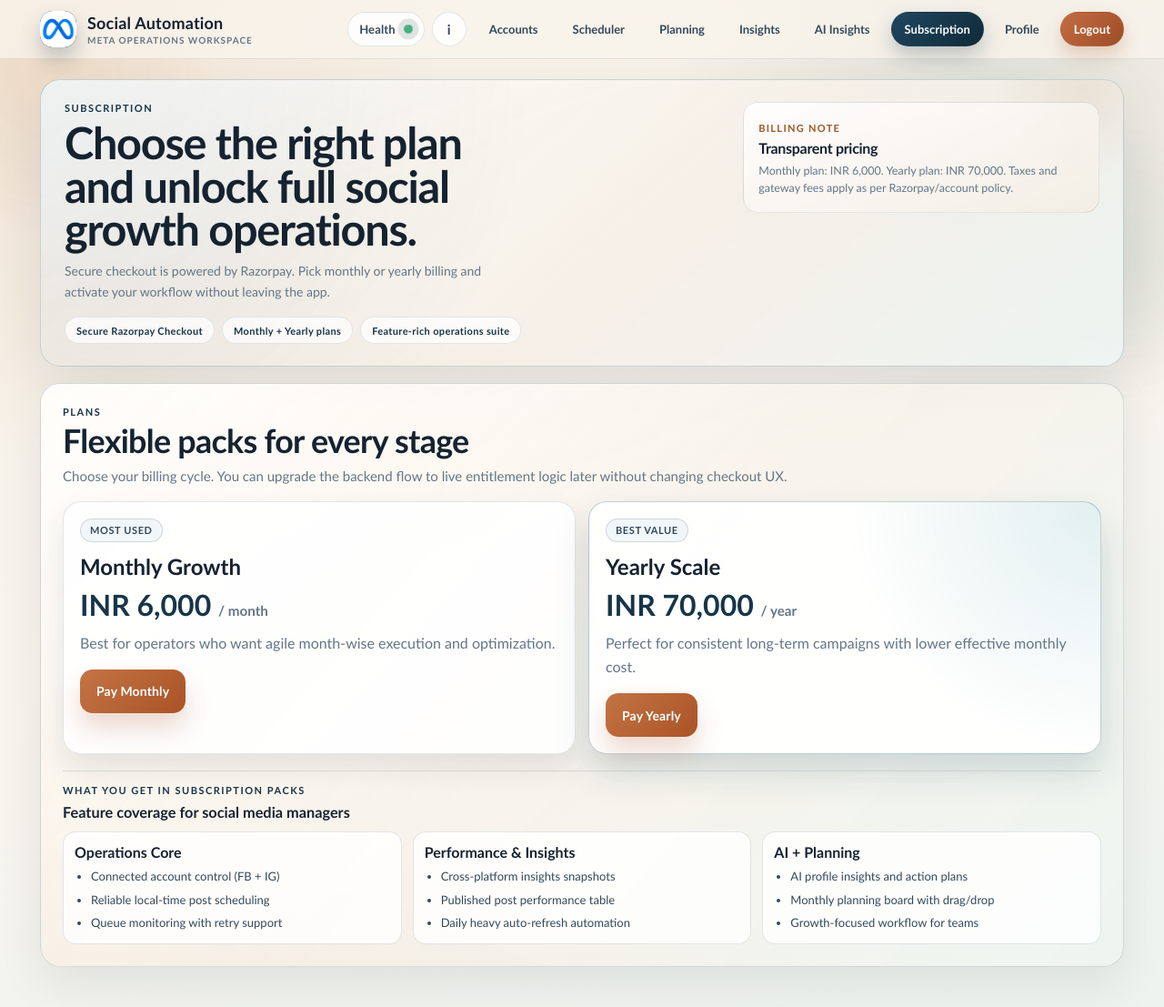
After one commit to prarit0097/SocialMediaAutomation, a Django app: page /dashboard/subscription/ in a window 1280 px wide. The commit adds this page. Shown: the whole page at 91% size. Run offline with Django 5.2, Linux system fonts and the light colour scheme; the visitor is signed in with stand-in values (Sample User, id 1); parts of the project's set-up code (start-up, migrations or seed data) failed here and were passed over; some libraries are stand-ins or nearby versions.

Commit message:
Add subscription checkout flow and fix FB video post stats mapping

```diff
--- a/dashboard/urls.py
+++ b/dashboard/urls.py
@@ -10,8 +10,11 @@ urlpatterns = [
     path("insights/", views.insights_page, name="insights"),
     path("ai-insights/", views.ai_insights_page, name="ai_insights"),
     path("profile/", views.profile_page, name="profile"),
+    path("subscription/", views.subscription_page, name="subscription"),
     path("meta-app-config/", views.meta_app_config, name="meta_app_config"),
     path("profile-data/", views.profile_data, name="profile_data"),
+    path("subscription/create-order/", views.subscription_create_order, name="subscription_create_order"),
+    path("subscription/verify-payment/", views.subscription_verify_payment, name="subscription_verify_payment"),
     path("public-url-status/", views.public_url_status, name="public_url_status"),
     path("token-health-status/", views.token_health_status, name="token_health_status"),
 ]
--- a/dashboard/views.py
+++ b/dashboard/views.py
@@ -1,10 +1,14 @@
 import json
 import os
 import re
+import hmac
+import hashlib
+import uuid
 from datetime import datetime, timedelta
 from pathlib import Path
 from urllib.parse import urlparse
 
+import requests
 from django.conf import settings
 from django.core.cache import cache
 from django.contrib.auth.decorators import login_required
@@ -26,6 +30,26 @@ def _normalize_base_url(value: str) -> str:
 
 ENV_META_KEYS = ("META_APP_ID", "META_APP_SECRET", "META_REDIRECT_URI")
 ENV_SIMPLE_VALUE_RE = re.compile(r"^[A-Za-z0-9_./:@+-]+$")
+SUBSCRIPTION_MONTHLY_AMOUNT_PAISE = 600000
+SUBSCRIPTION_YEARLY_AMOUNT_PAISE = 7000000
+SUBSCRIPTION_PLAN_CONFIG = {
+    "monthly": {
+        "plan_key": "monthly",
+        "title": "Monthly Growth Plan",
+        "price_label": "INR 6,000 / month",
+        "amount_paise": SUBSCRIPTION_MONTHLY_AMOUNT_PAISE,
+        "billing_cycle": "monthly",
+        "tagline": "Perfect for fast monthly execution and iteration.",
+    },
+    "yearly": {
+        "plan_key": "yearly",
+        "title": "Yearly Scale Plan",
+        "price_label": "INR 70,000 / year",
+        "amount_paise": SUBSCRIPTION_YEARLY_AMOUNT_PAISE,
+        "billing_cycle": "yearly",
+        "tagline": "Best value for long-term growth operations.",
+    },
+}
 
 
 def _env_file_path() -> Path:
@@ -132,6 +156,46 @@ def _profile_payload(user) -> dict:
         "subscription_status": profile.subscription_status,
         "subscription_expires_on": profile.subscription_expires_on.isoformat() if profile.subscription_expires_on else None,
     }
+
+
+def _subscription_page_payload() -> dict:
+    return {
+        "razorpay_key_id": str(getattr(settings, "RAZORPAY_KEY_ID", "") or "").strip(),
+        "currency": str(getattr(settings, "RAZORPAY_CURRENCY", "INR") or "INR").strip().upper(),
+        "plans": SUBSCRIPTION_PLAN_CONFIG,
+        "feature_groups": [
+            {
+                "title": "Operations Core",
+                "items": [
+                    "Connected account control (FB + IG)",
+                    "Reliable local-time post scheduling",
+                    "Queue monitoring with retry support",
+                ],
+            },
+            {
+                "title": "Performance & Insights",
+                "items": [
+                    "Cross-platform insights snapshots",
+                    "Published post performance table",
+                    "Daily heavy auto-refresh automation",
+                ],
+            },
+            {
+                "title": "AI + Planning",
+                "items": [
+                    "AI profile insights and action plans",
+                    "Monthly planning board with drag/drop",
+                    "Growth-focused workflow for teams",
+                ],
+            },
+        ],
+    }
+
+
+def _is_razorpay_configured() -> bool:
+    key_id = str(getattr(settings, "RAZORPAY_KEY_ID", "") or "").strip()
+    key_secret = str(getattr(settings, "RAZORPAY_KEY_SECRET", "") or "").strip()
+    return bool(key_id and key_secret)
 
 
 def _public_url_status_payload(request):
@@ -417,6 +481,11 @@ def profile_page(request):
 
 
 @login_required
+def subscription_page(request):
+    return render(request, "dashboard/subscription.html", {"subscription": _subscription_page_payload()})
+
+
+@login_required
 def public_url_status(request):
     return JsonResponse(_public_url_status_payload(request))
 
@@ -539,3 +608,114 @@ def profile_data(request):
     response["ok"] = True
     response["message"] = "Profile updated successfully."
     return JsonResponse(response)
+
+
+@login_required
+@require_http_methods(["POST"])
+def subscription_create_order(request):
+    if not _is_razorpay_configured():
+        return JsonResponse(
+            {"error": "Razorpay is not configured. Set RAZORPAY_KEY_ID and RAZORPAY_KEY_SECRET in .env."},
+            status=400,
+        )
+
+    try:
+        payload = json.loads(request.body.decode("utf-8") or "{}")
+    except json.JSONDecodeError:
+        return JsonResponse({"error": "Invalid JSON body."}, status=400)
+
+    plan_key = str(payload.get("plan") or "").strip().lower()
+    if plan_key not in SUBSCRIPTION_PLAN_CONFIG:
+        return JsonResponse({"error": "Invalid plan selected."}, status=400)
+
+    plan = SUBSCRIPTION_PLAN_CONFIG[plan_key]
+    currency = str(getattr(settings, "RAZORPAY_CURRENCY", "INR") or "INR").strip().upper()
+    key_id = str(getattr(settings, "RAZORPAY_KEY_ID", "") or "").strip()
+    key_secret = str(getattr(settings, "RAZORPAY_KEY_SECRET", "") or "").strip()
+
+    order_payload = {
+        "amount": int(plan["amount_paise"]),
+        "currency": currency,
+        "receipt": f"subs_{plan_key}_{uuid.uuid4().hex[:16]}",
+        "notes": {
+            "plan_key": plan_key,
+            "billing_cycle": plan["billing_cycle"],
+            "user_id": str(request.user.id),
+            "username": str(request.user.username),
+        },
+    }
+
+    try:
+        response = requests.post(
+            "https://api.razorpay.com/v1/orders",
+            auth=(key_id, key_secret),
+            json=order_payload,
+            timeout=20,
+        )
+    except requests.RequestException as exc:
+        return JsonResponse({"error": f"Unable to reach Razorpay: {exc}"}, status=502)
+
+    if response.status_code >= 400:
+        detail = ""
+        try:
+            body = response.json()
+            detail = str(body.get("error", {}).get("description") or body.get("error", {}).get("reason") or "").strip()
+        except ValueError:
+            detail = response.text[:300]
+        return JsonResponse({"error": detail or "Razorpay order creation failed."}, status=502)
+
+    order = response.json()
+    return JsonResponse(
+        {
+            "ok": True,
+            "order_id": order.get("id"),
+            "amount": order.get("amount"),
+            "currency": order.get("currency"),
+            "plan": plan_key,
+            "razorpay_key_id": key_id,
+            "plan_title": plan["title"],
+            "price_label": plan["price_label"],
+            "prefill": {
+                "name": f"{request.user.first_name} {request.user.last_name}".strip() or request.user.username,
+                "email": request.user.email,
+            },
+        }
+    )
+
+
+@login_required
+@require_http_methods(["POST"])
+def subscription_verify_payment(request):
+    if not _is_razorpay_configured():
+        return JsonResponse(
+            {"error": "Razorpay is not configured. Set RAZORPAY_KEY_ID and RAZORPAY_KEY_SECRET in .env."},
+            status=400,
+        )
+
+    try:
+        payload = json.loads(request.body.decode("utf-8") or "{}")
+    except json.JSONDecodeError:
+        return JsonResponse({"error": "Invalid JSON body."}, status=400)
+
+    order_id = str(payload.get("razorpay_order_id") or "").strip()
+    payment_id = str(payload.get("razorpay_payment_id") or "").strip()
+    signature = str(payload.get("razorpay_signature") or "").strip()
+
+    if not order_id or not payment_id or not signature:
+        return JsonResponse({"error": "Missing Razorpay verification fields."}, status=400)
+
+    key_secret = str(getattr(settings, "RAZORPAY_KEY_SECRET", "") or "").strip()
+    signed_payload = f"{order_id}|{payment_id}".encode("utf-8")
+    expected_signature = hmac.new(key_secret.encode("utf-8"), signed_payload, hashlib.sha256).hexdigest()
+
+    if not hmac.compare_digest(expected_signature, signature):
+        return JsonResponse({"error": "Payment signature verification failed."}, status=400)
+
+    return JsonResponse(
+        {
+            "ok": True,
+            "message": "Payment verified successfully.",
+            "payment_id": payment_id,
+            "order_id": order_id,
+        }
+    )
--- a/publishing/services.py
+++ b/publishing/services.py
@@ -52,7 +52,7 @@ def publish_scheduled_post(post):
                     description=caption,
                 )
                 logger.info("facebook video publish response post id=%s response=%s", post.id, result)
-                return result.get("id")
+                return result.get("post_id") or result.get("id")
 
             if ext and ext not in IMAGE_EXTENSIONS:
                 raise MetaPermanentError(f"Unsupported Facebook media type: {ext}")
--- a/social_automation/settings.py
+++ b/social_automation/settings.py
@@ -18,6 +18,9 @@ env = environ.Env(
     GOOGLE_OAUTH_CLIENT_ID=(str, ""),
     GOOGLE_OAUTH_CLIENT_SECRET=(str, ""),
     GOOGLE_OAUTH_REDIRECT_URI=(str, ""),
+    RAZORPAY_KEY_ID=(str, ""),
+    RAZORPAY_KEY_SECRET=(str, ""),
+    RAZORPAY_CURRENCY=(str, "INR"),
     CACHE_BACKEND=(str, "locmem"),
     CACHE_DEFAULT_TIMEOUT_SECONDS=(int, 300),
     INSIGHTS_RESPONSE_CACHE_TTL=(int, 90),
@@ -176,6 +179,9 @@ OPENAI_TIMEOUT_SECONDS = env("OPENAI_TIMEOUT_SECONDS")
 GOOGLE_OAUTH_CLIENT_ID = env("GOOGLE_OAUTH_CLIENT_ID")
 GOOGLE_OAUTH_CLIENT_SECRET = env("GOOGLE_OAUTH_CLIENT_SECRET")
 GOOGLE_OAUTH_REDIRECT_URI = env("GOOGLE_OAUTH_REDIRECT_URI")
+RAZORPAY_KEY_ID = env("RAZORPAY_KEY_ID")
+RAZORPAY_KEY_SECRET = env("RAZORPAY_KEY_SECRET")
+RAZORPAY_CURRENCY = env("RAZORPAY_CURRENCY")
 INSIGHTS_RESPONSE_CACHE_TTL = env("INSIGHTS_RESPONSE_CACHE_TTL")
 ACCOUNTS_LIST_CACHE_TTL = env("ACCOUNTS_LIST_CACHE_TTL")
 META_REQUEST_RETRY_ATTEMPTS = env("META_REQUEST_RETRY_ATTEMPTS")
--- a/static/dashboard/app.js
+++ b/static/dashboard/app.js
@@ -1141,6 +1141,8 @@
   const profilePlanPreview = document.getElementById("profilePlanPreview");
   const profileStatusPreview = document.getElementById("profileStatusPreview");
   const profileExpiryPreview = document.getElementById("profileExpiryPreview");
+  const subscriptionShell = document.getElementById("subscriptionShell");
+  const subscriptionResult = document.getElementById("subscriptionResult");
 
   if (metaAppConfigForm && saveMetaAppConfigBtn) {
     const runWithMetaConfigLoading = withButtonLoading(
@@ -1326,6 +1328,115 @@
     });
 
     loadProfileData();
+  }
+
+  if (subscriptionShell) {
+    const razorpayKey = String(subscriptionShell.dataset.razorpayKey || "").trim();
+    const currency = String(subscriptionShell.dataset.currency || "INR").trim().toUpperCase();
+    const payButtons = Array.from(subscriptionShell.querySelectorAll(".subscription-pay-btn"));
+
+    const setSubscriptionMessage = (message, isError = false) => {
+      if (!subscriptionResult) return;
+      subscriptionResult.textContent = String(message || "");
+      subscriptionResult.classList.toggle("is-error", Boolean(isError));
+      subscriptionResult.classList.toggle("is-success", !isError && Boolean(message));
+    };
+
+    const openRazorpayCheckout = async (plan, triggerButton) => {
+      if (!razorpayKey) {
+        const msg = "Razorpay not configured. Please set RAZORPAY_KEY_ID and RAZORPAY_KEY_SECRET in .env.";
+        setSubscriptionMessage(msg, true);
+        showAppToast(msg, "error");
+        return;
+      }
+      if (typeof window.Razorpay === "undefined") {
+        const msg = "Razorpay checkout SDK failed to load. Refresh and try again.";
+        setSubscriptionMessage(msg, true);
+        showAppToast(msg, "error");
+        return;
+      }
+
+      const defaultText = triggerButton ? triggerButton.textContent : "Pay Now";
+      if (triggerButton) {
+        triggerButton.disabled = true;
+        triggerButton.textContent = "Creating Order...";
+      }
+
+      try {
+        const orderData = await fetchJSON("/dashboard/subscription/create-order/", {
+          method: "POST",
+          headers: {
+            "Content-Type": "application/json",
+            "X-CSRFToken": csrfToken,
+          },
+          body: JSON.stringify({ plan }),
+        });
+
+        if (!orderData || !orderData.order_id) {
+          throw new Error("Invalid order response from Razorpay.");
+        }
+
+        const checkout = new window.Razorpay({
+          key: String(orderData.razorpay_key_id || razorpayKey),
+          amount: Number(orderData.amount || 0),
+          currency: String(orderData.currency || currency),
+          name: "Social Media Automation",
+          description: String(orderData.plan_title || "Subscription"),
+          order_id: String(orderData.order_id),
+          prefill: orderData.prefill || {},
+          notes: {
+            plan: String(orderData.plan || plan),
+            price_label: String(orderData.price_label || ""),
+          },
+          theme: {
+            color: "#1a4d68",
+          },
+          handler: async (response) => {
+            try {
+              const verify = await fetchJSON("/dashboard/subscription/verify-payment/", {
+                method: "POST",
+                headers: {
+                  "Content-Type": "application/json",
+                  "X-CSRFToken": csrfToken,
+                },
+                body: JSON.stringify(response || {}),
+              });
+              const msg = String(verify.message || "Payment successful and verified.");
+              setSubscriptionMessage(msg, false);
+              showAppToast(msg, "success");
+            } catch (err) {
+              const msg = `Payment captured but verification failed: ${err.message}`;
+              setSubscriptionMessage(msg, true);
+              showAppToast(msg, "error");
+            }
+          },
+          modal: {
+            ondismiss: () => {
+              setSubscriptionMessage("Payment popup closed. You can retry anytime.", false);
+            },
+          },
+        });
+
+        checkout.open();
+      } catch (err) {
+        const msg = `Unable to start payment: ${err.message}`;
+        setSubscriptionMessage(msg, true);
+        showAppToast(msg, "error");
+      } finally {
+        if (triggerButton) {
+          triggerButton.disabled = false;
+          triggerButton.textContent = defaultText;
+        }
+      }
+    };
+
+    payButtons.forEach((button) => {
+      button.addEventListener("click", () => {
+        const plan = String(button.dataset.plan || "").trim().toLowerCase();
+        if (!plan) return;
+        openRazorpayCheckout(plan, button);
+      });
+    });
   }
 
   const fetchInsightsBtn = document.getElementById("fetchInsightsBtn");
--- a/static/dashboard/styles.css
+++ b/static/dashboard/styles.css
@@ -936,6 +936,14 @@ textarea {
   color: var(--danger);
 }
 
+.result-note.is-success {
+  color: var(--ok);
+}
+
+.result-note.is-error {
+  color: var(--danger);
+}
+
 .meta-howto-panel {
   align-items: flex-start;
 }
@@ -2440,6 +2448,119 @@ pre {
   font-size: 12.5px;
 }
 
+.subscription-hero {
+  border-color: rgba(26, 77, 104, 0.2);
+  background:
+    radial-gradient(circle at 0% 0%, rgba(26, 77, 104, 0.12), transparent 44%),
+    linear-gradient(140deg, rgba(255, 252, 247, 0.98) 0%, rgba(245, 239, 231, 0.92) 58%, rgba(236, 244, 242, 0.9) 100%);
+}
+
+.subscription-shell {
+  border-color: rgba(23, 53, 72, 0.16);
+  background:
+    linear-gradient(132deg, rgba(255, 252, 247, 0.98), rgba(248, 243, 235, 0.9) 50%, rgba(237, 245, 240, 0.92) 100%);
+}
+
+.subscription-plan-grid {
+  display: grid;
+  grid-template-columns: repeat(2, minmax(0, 1fr));
+  gap: 14px;
+}
+
+.subscription-plan-card {
+  border: 1px solid rgba(56, 78, 92, 0.14);
+  border-radius: 20px;
+  padding: 18px;
+  background: rgba(255, 255, 255, 0.9);
+  box-shadow: 0 16px 30px rgba(17, 45, 60, 0.1);
+}
+
+.subscription-plan-card.featured {
+  border-color: rgba(23, 95, 103, 0.28);
+  background:
+    radial-gradient(circle at 100% 0%, rgba(17, 127, 136, 0.12), transparent 45%),
+    rgba(255, 255, 255, 0.95);
+  box-shadow: 0 20px 38px rgba(15, 63, 89, 0.16);
+}
+
+.subscription-plan-tag {
+  margin: 0;
+  display: inline-flex;
+  min-height: 26px;
+  align-items: center;
+  padding: 0 10px;
+  border-radius: 999px;
+  border: 1px solid rgba(23, 53, 72, 0.16);
+  font-size: 11px;
+  font-weight: 900;
+  letter-spacing: 0.6px;
+  text-transform: uppercase;
+  color: var(--ink-soft);
+  background: rgba(236, 243, 247, 0.7);
+}
+
+.subscription-plan-card h3 {
+  margin: 12px 0 8px;
+  font-size: 1.5rem;
+}
+
+.subscription-plan-price {
+  margin: 0;
+  font-size: 2rem;
+  font-weight: 900;
+  color: var(--navy);
+}
+
+.subscription-plan-price span {
+  font-size: 0.95rem;
+  color: var(--muted);
+  font-weight: 800;
+}
+
+.subscription-plan-copy {
+  margin: 10px 0 16px;
+  color: var(--muted);
+  line-height: 1.65;
+}
+
+.subscription-features-shell {
+  margin-top: 18px;
+  border-top: 1px solid rgba(56, 78, 92, 0.14);
+  padding-top: 14px;
+}
+
+.subscription-features-shell h3 {
+  margin: 6px 0 12px;
+}
+
+.subscription-feature-grid {
+  display: grid;
+  grid-template-columns: repeat(3, minmax(0, 1fr));
+  gap: 12px;
+}
+
+.subscription-feature-card {
+  border: 1px solid rgba(56, 78, 92, 0.14);
+  border-radius: 14px;
+  padding: 12px;
+  background: rgba(255, 255, 255, 0.84);
+}
+
+.subscription-feature-card strong {
+  display: block;
+  margin-bottom: 8px;
+}
+
+.subscription-feature-card ul {
+  margin: 0;
+  padding-left: 18px;
+  display: grid;
+  gap: 6px;
+  color: var(--ink-soft);
+  font-size: 13px;
+  line-height: 1.5;
+}
+
 @keyframes rise-in {
   from {
     opacity: 0;
@@ -2491,6 +2612,11 @@ pre {
     grid-template-columns: 1fr;
   }
 
+  .subscription-plan-grid,
+  .subscription-feature-grid {
+    grid-template-columns: 1fr;
+  }
+
   .meta-guide-intro {
     grid-template-columns: 1fr;
   }
--- a/templates/base.html
+++ b/templates/base.html
@@ -45,6 +45,7 @@
           <a class="{% if current == 'planning' %}is-active{% endif %}" href="{% url 'dashboard:planning' %}">Planning</a>
           <a class="{% if current == 'insights' %}is-active{% endif %}" href="{% url 'dashboard:insights' %}">Insights</a>
           <a class="{% if current == 'ai_insights' %}is-active{% endif %}" href="{% url 'dashboard:ai_insights' %}">AI Insights</a>
+          <a class="{% if current == 'subscription' %}is-active{% endif %}" href="{% url 'dashboard:subscription' %}">Subscription</a>
           <a class="{% if current == 'profile' %}is-active{% endif %}" href="{% url 'dashboard:profile' %}">Profile</a>
           <a class="logout-link" href="{% url 'logout' %}">Logout</a>
         </nav>
--- a/templates/dashboard/home.html
+++ b/templates/dashboard/home.html
@@ -270,6 +270,11 @@
       <h3>Profile</h3>
       <p>Manage your Google-linked identity, profile photo, and current subscription status from one page.</p>
     </a>
+    <a class="tile" href="{% url 'dashboard:subscription' %}">
+      <p class="tile-kicker">Billing</p>
+      <h3>Subscription</h3>
+      <p>Choose monthly or yearly plan and complete payment securely through Razorpay checkout.</p>
+    </a>
   </div>
 </section>
 
--- /dev/null
+++ b/templates/dashboard/subscription.html
@@ -0,0 +1,71 @@
+{% extends 'base.html' %}
+{% block content %}
+<section class="card hero-card hero-split subscription-hero">
+  <div class="hero-main">
+    <p class="eyebrow">Subscription</p>
+    <h1>Choose the right plan and unlock full social growth operations.</h1>
+    <p class="hero-copy">Secure checkout is powered by Razorpay. Pick monthly or yearly billing and activate your workflow without leaving the app.</p>
+    <div class="hero-pill-row">
+      <span class="hero-pill">Secure Razorpay Checkout</span>
+      <span class="hero-pill">Monthly + Yearly plans</span>
+      <span class="hero-pill">Feature-rich operations suite</span>
+    </div>
+  </div>
+  <div class="hero-rail">
+    <article class="hero-stat">
+      <span class="hero-stat-label">Billing Note</span>
+      <strong>Transparent pricing</strong>
+      <p>Monthly plan: INR 6,000. Yearly plan: INR 70,000. Taxes and gateway fees apply as per Razorpay/account policy.</p>
+    </article>
+  </div>
+</section>
+
+<section class="card subscription-shell" id="subscriptionShell" data-razorpay-key="{{ subscription.razorpay_key_id|default:'' }}" data-currency="{{ subscription.currency|default:'INR' }}">
+  <div class="section-head">
+    <div>
+      <p class="eyebrow">Plans</p>
+      <h2>Flexible packs for every stage</h2>
+      <p class="section-copy">Choose your billing cycle. You can upgrade the backend flow to live entitlement logic later without changing checkout UX.</p>
+    </div>
+  </div>
+
+  <div class="subscription-plan-grid">
+    <article class="subscription-plan-card">
+      <p class="subscription-plan-tag">Most used</p>
+      <h3>Monthly Growth</h3>
+      <p class="subscription-plan-price">INR 6,000 <span>/ month</span></p>
+      <p class="subscription-plan-copy">Best for operators who want agile month-wise execution and optimization.</p>
+      <button class="btn subscription-pay-btn" data-plan="monthly">Pay Monthly</button>
+    </article>
+
+    <article class="subscription-plan-card featured">
+      <p class="subscription-plan-tag">Best value</p>
+      <h3>Yearly Scale</h3>
+      <p class="subscription-plan-price">INR 70,000 <span>/ year</span></p>
+      <p class="subscription-plan-copy">Perfect for consistent long-term campaigns with lower effective monthly cost.</p>
+      <button class="btn subscription-pay-btn" data-plan="yearly">Pay Yearly</button>
+    </article>
+  </div>
+
+  <p id="subscriptionResult" class="result-note"></p>
+
+  <div class="subscription-features-shell">
+    <p class="eyebrow">What you get in subscription packs</p>
+    <h3>Feature coverage for social media managers</h3>
+    <div class="subscription-feature-grid">
+      {% for group in subscription.feature_groups %}
+        <article class="subscription-feature-card">
+          <strong>{{ group.title }}</strong>
+          <ul>
+            {% for item in group.items %}
+              <li>{{ item }}</li>
+            {% endfor %}
+          </ul>
+        </article>
+      {% endfor %}
+    </div>
+  </div>
+</section>
+
+<script src="https://checkout.razorpay.com/v1/checkout.js"></script>
+{% endblock %}
```
Also changed, not shown: Social Media Automation.md (+26 -0 lines), core/services/meta_client.py (+22 -2 lines), dashboard/tests.py (+104 -0 lines), publishing/tests_api_and_tasks.py (+38 -0 lines).
